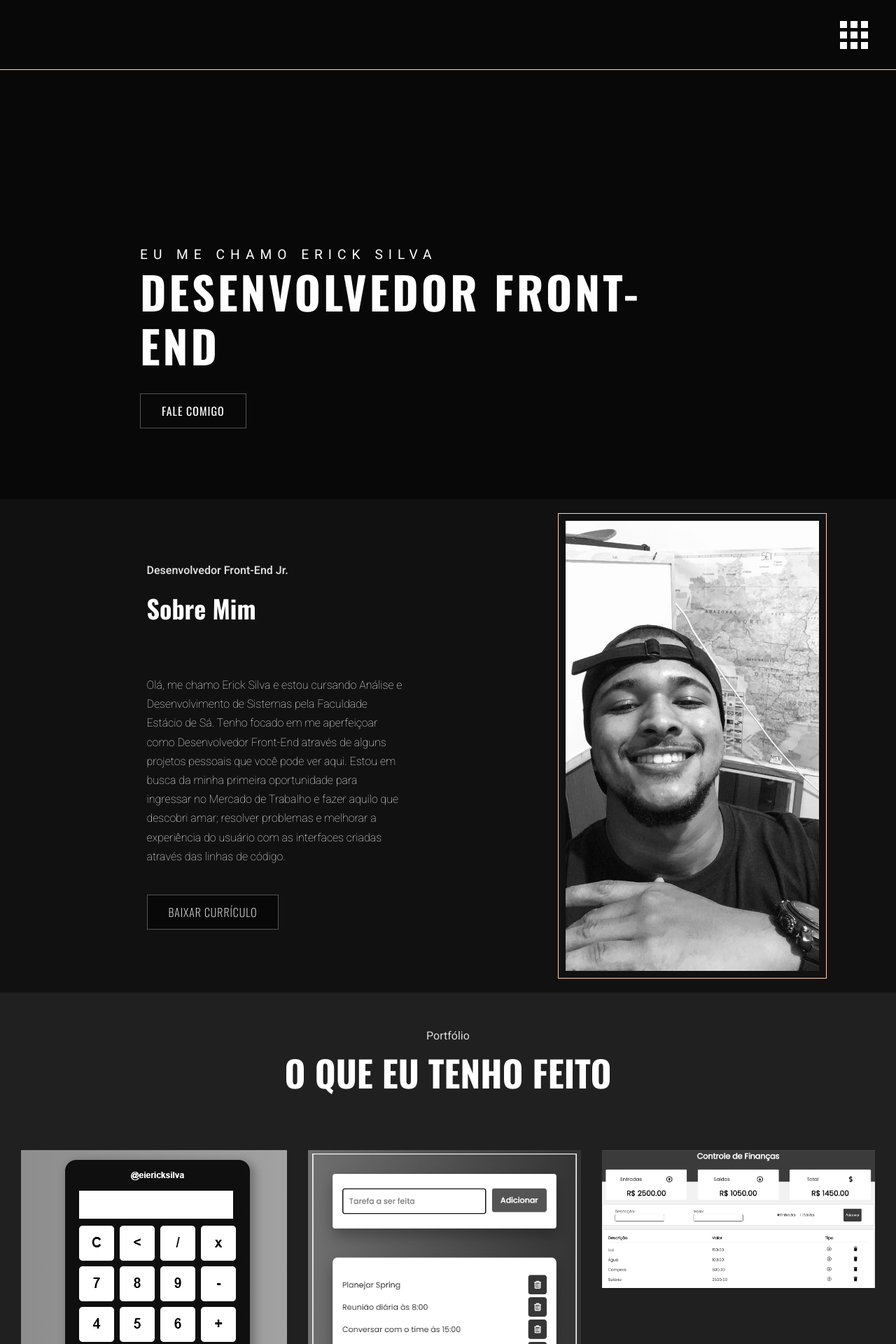
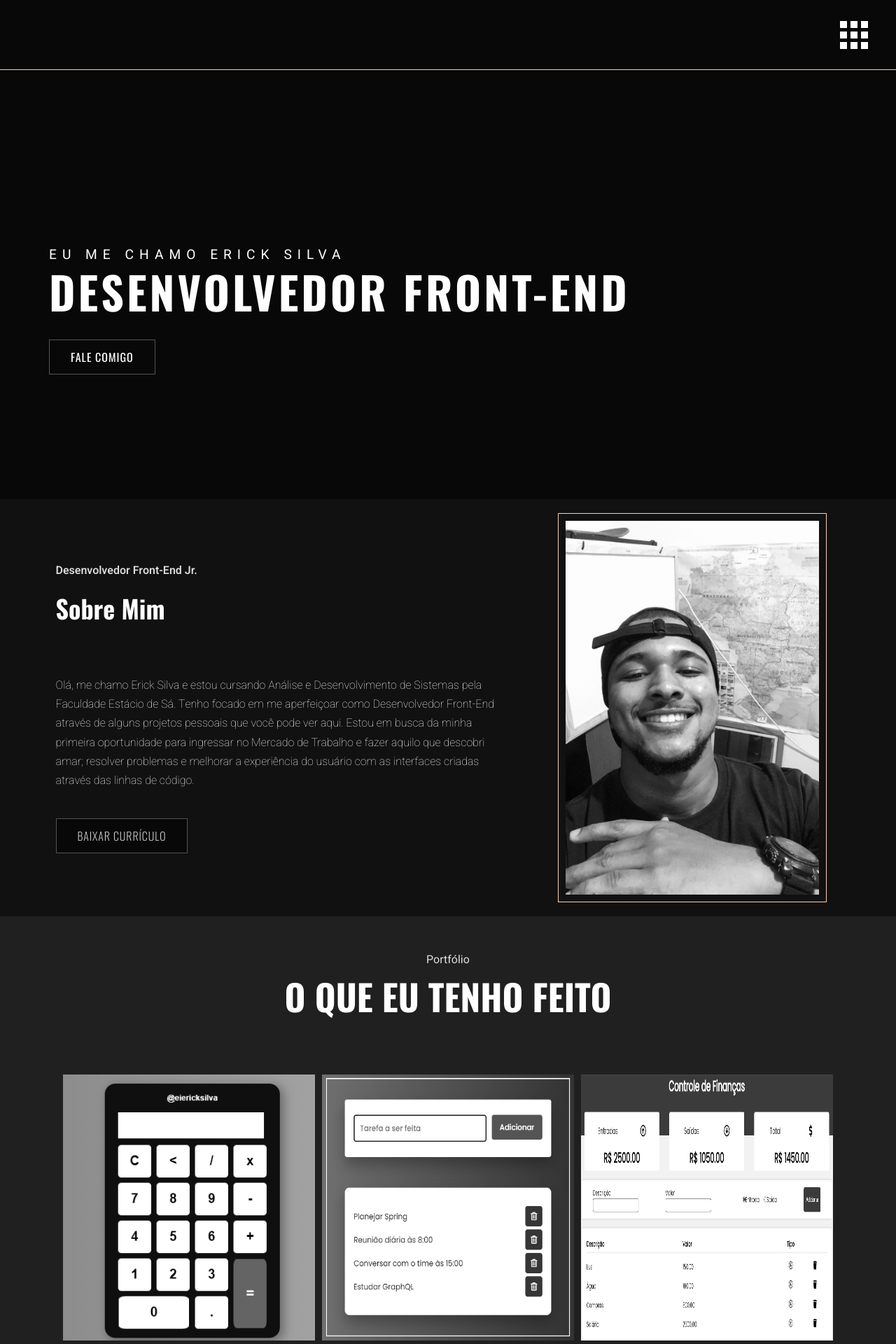
Before and after one commit to eiericksilva/eiericksilva.github.io, a React (Create React App) app: page / in a window 1280 px wide. Shown: the top 1920 px of the page at 70% size. Built offline with nearby package versions, Linux system fonts and the light colour scheme.

Commit message:
Finalizando projetos

```diff
--- a/src/components/aboutMe/styles.js
+++ b/src/components/aboutMe/styles.js
@@ -11,7 +11,7 @@ export const Container = styled.div`
 export const Info = styled.div`
 
     align-items: center;
-    padding: 90px 200px;
+    padding: 90px 70px;
     font-family: "Heebo",sans-serif;
     font-size: 1rem;
     text-align: left;
--- a/src/components/header/styles.js
+++ b/src/components/header/styles.js
@@ -33,8 +33,8 @@ export const ContainerMenu = styled.div`
 export const Main = styled.main`
     background-color: #080808;
     width: 80%;
-    padding: 150px 100px;
-    margin: 100px;
+    padding: 150px 70px;
+    margin: 100px 0;
 `;
 
 export const Subtitle = styled.h4`
--- a/src/components/portfolio/index.js
+++ b/src/components/portfolio/index.js
@@ -8,9 +8,11 @@ const Portifolio = () => {
             <P.SubTitle>O QUE EU TENHO FEITO</P.SubTitle>
         </P.Header>
         <P.Container>
-                <P.Item><img src="images/calcedit.png" alt="" /></P.Item>
-                <P.Item><img src="images/todoedit.png" alt="" /></P.Item>
-                <P.Item> <img src="images/controleedit.png" alt=""/></P.Item>
+                <P.Item><img src="images/calcedit.png" alt="Calculadora" /></P.Item>
+                <P.Item><img src="images/todoedit.png" alt="ToDo List" /></P.Item>
+                <P.Item> <img src="images/controleedit.png" alt="Controle de Finanças"/></P.Item>
+                <P.Item> <img src="images/cepedit.png" alt="Buscador de endereço"/></P.Item>
+                <P.Item> <img src="images/netflixedit.png" alt="Netflix"/></P.Item>
         </P.Container>
     </P.Wrapper>
   )
--- a/src/components/portfolio/styles.js
+++ b/src/components/portfolio/styles.js
@@ -32,28 +32,27 @@ export const SubTitle = styled.h2`
 
 
 export const Container = styled.div`
+    background-color: #202020;
     width: 100%;
     height: auto;
     display: flex;
-    justify-content: space-around;
+    justify-content: center;
     flex-wrap: wrap;
     gap: 10px;
     flex-direction: row;
-    background-color: #202020;
     position: relative;
     margin-bottom: 20px;
 `;
 
 export const Item = styled.div`
     width: auto;
-    max-width: 24.375rem;
+    max-width: 390px;
     height: 400px;
     object-fit: cover;
 
     img {
-        width: 100%;
-        height: auto;
-        object-fit: cover;
+        width: 360px;
+        height: 380px;
         max-width: 100%;
         filter: grayscale(100%);
 
```
Also changed, not shown: public/images/cepedit.png (added), public/images/netflixedit.png (added), src/components/contatos/index.js (added), src/components/contatos/styles.js (added).
